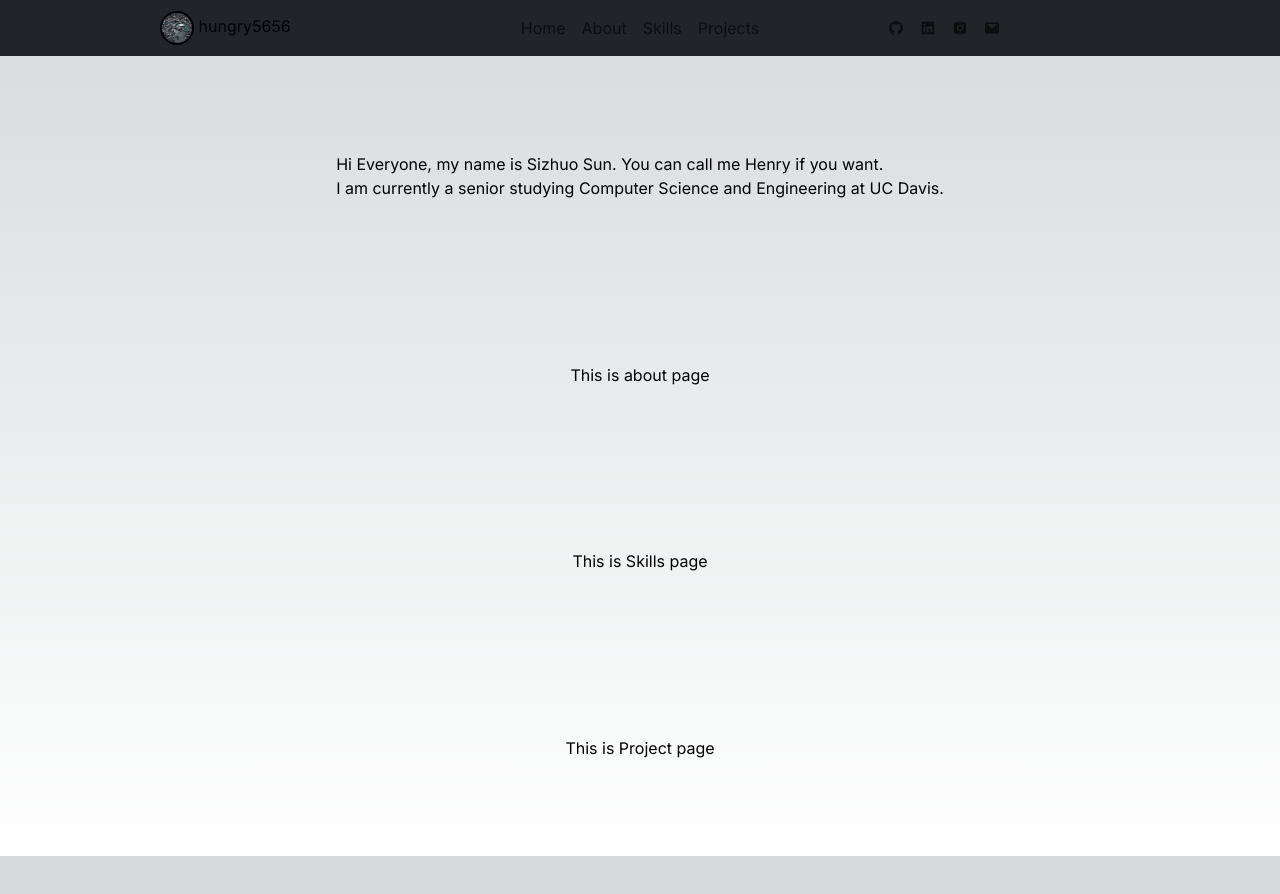
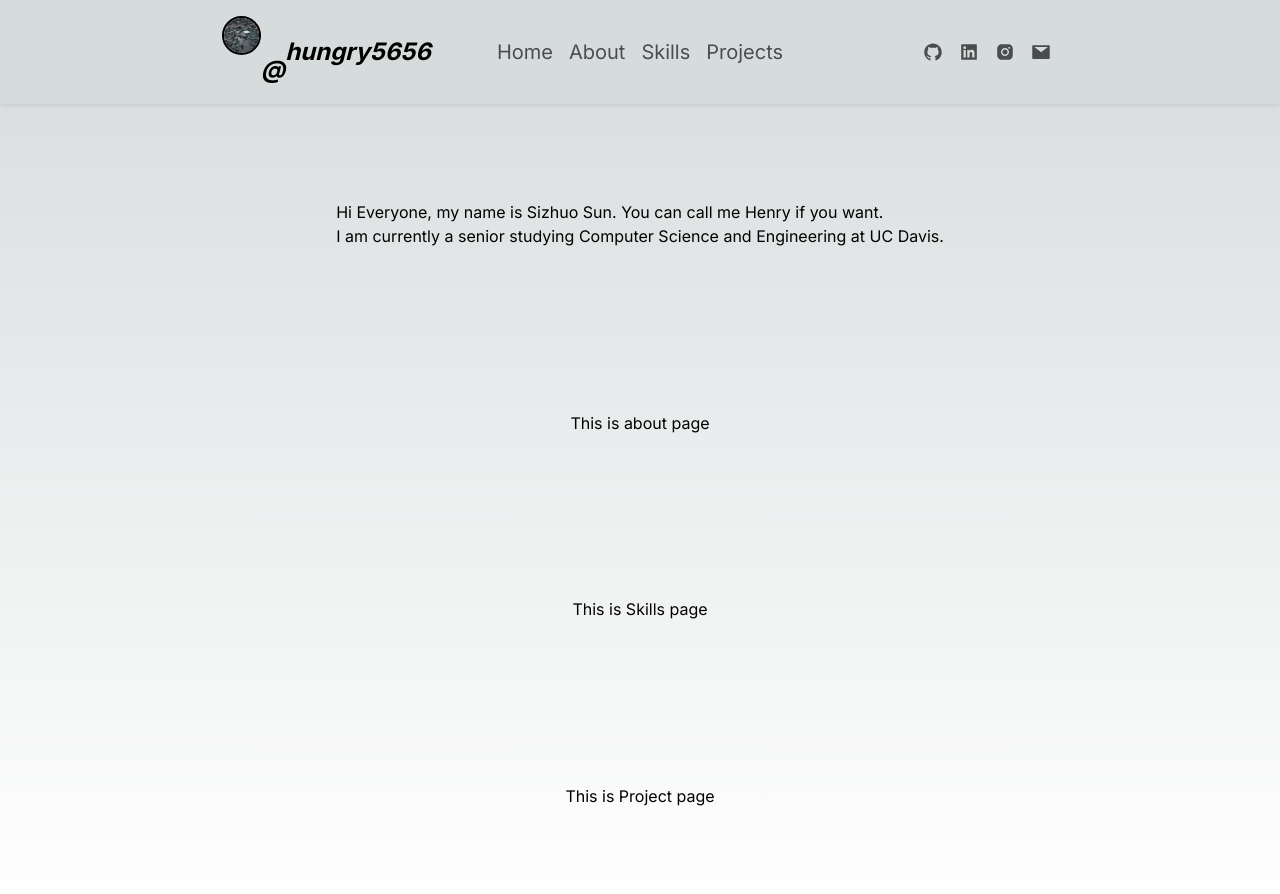
Before and after one commit to hungry5656/hungry5656.github.io, a Next.js app: page / in a window 1280 px wide. Shown: the top 894 px of the page. Before the commit the page ends 856 px from the top, so only its background shows below. Built offline with nearby package versions, Linux system fonts and the light colour scheme.

Commit message:
reorganize the header

```diff
--- a/src/app/layout.js
+++ b/src/app/layout.js
@@ -1,4 +1,5 @@
 import 'bootstrap/dist/css/bootstrap.css'
+import styles from "../scss/main.module.scss"
 import './globals.css'
 import { Inter } from 'next/font/google'
 import {MyMetadata, MyHeader} from 'src/components'
--- a/src/app/page.js
+++ b/src/app/page.js
@@ -4,11 +4,13 @@ import {AboutSection, HomeSection, ProjectSection, SkillsSection} from "src/sect
 
 export default function Home() {
   return (
+    <div className="container-md">
       <main className="flex min-h-screen flex-col items-center justify-between p-24">
         <HomeSection />
         <AboutSection />
         <SkillsSection />
         <ProjectSection />
       </main>
+    </div>
   )
 }
--- a/src/components/MyContact.jsx
+++ b/src/components/MyContact.jsx
@@ -1,10 +1,12 @@
 "use client"
 
 import {CONTACT_CONST} from "../constants"
+import styles from "../scss/main.module.scss"
 
 export function MyContact(){
     return (
-        <ul style={{float:"right"}} className="navbar-nav w-25">
+        <div className={styles.ul_r}>
+        <ul style={{float:"right"}} className="navbar-nav">
             {CONTACT_CONST.map((elem) => (
                 <li key={elem.id}>
                     <a
@@ -18,5 +20,6 @@ export function MyContact(){
                 </li>
             ))}
         </ul>
+        </div>
     )
 }
--- a/src/components/MyHeader.jsx
+++ b/src/components/MyHeader.jsx
@@ -1,20 +1,25 @@
 "use client"
 
+import styles from "../scss/main.module.scss"
 import {MyMenu, MyContact, MyNamespace} from "./index"
 
 export function MyHeader(){
 
     let mainHeader;
     mainHeader = (
-        <div className="d-flex justify-content-center bg-dark">
-            <div className="w-75">
-                <nav className="navbar navbar-expand">
-                    <MyNamespace />
-                    <MyMenu />
-                    <MyContact />
-                </nav>
+        <header className="sticky top-0 z-10 bg-inherit shadow-sm">
+            <div className="container-md d-flex justify-content-center">
+                {/* <div className=""> */}
+                    <div className={`${styles.avatarHeader} w-75`}>
+                        <nav className={`navbar navbar-expand w-100 py-3 ${styles.MyNav}`}>
+                            <MyNamespace />
+                            <MyMenu />
+                            <MyContact />
+                        </nav>
+                    </div>
+                {/* </div> */}
             </div>
-        </div>
+        </header>
     );
     return mainHeader;
 }
--- a/src/components/MyMenu.jsx
+++ b/src/components/MyMenu.jsx
@@ -1,6 +1,7 @@
 "use client"
 
 import {MENU_CONST} from "../constants"
+import styles from "../scss/main.module.scss"
 
 export function MyMenu({ onClick = () => {} }){
     let rootMenu;
@@ -10,7 +11,8 @@ export function MyMenu({ onClick = () => {} }){
     };
 
     rootMenu = (
-        <ul className="navbar-nav navbar-center justify-content-center w-50">
+        <div className={styles.ul_c}>
+        <ul className="navbar-nav navbar-center justify-content-center">
             {MENU_CONST.map((menuElem) => (
                 <li key={menuElem.id}>
                     <a
@@ -24,6 +26,7 @@ export function MyMenu({ onClick = () => {} }){
                 </li>
             ))}
         </ul>
+        </div>
     );
 
     return rootMenu;
--- a/src/components/MyNamespace.jsx
+++ b/src/components/MyNamespace.jsx
@@ -1,22 +1,30 @@
 "use client"
 
 import Link from 'next/link';
+import styles from "../scss/main.module.scss"
 import {NAMESPACE_CONST} from "../constants"
 // import {} from ""
 // import '../scss/header.module.scss'
 
 export function MyNamespace(){
     return (
-        <ul className="navbar-nav navbar-left justify-content-left w-25">
-                <li key={NAMESPACE_CONST.id}>
+        <div className={styles.ul_l}>
+            <ul className="navbar-nav navbar-left justify-content-left">
+                <li key="0">
                     <Link href="/">
-                        <span class="rounded-circle d-inline-block border-2 border-black">
-                            <img src={NAMESPACE_CONST.url} width="30" height="30" className="rounded-circle d-inline-block align-center" alt="Logo" />
-                        </span>
-                        &nbsp;
+                        <div className="rounded-circle d-inline-block border-2 border-black">
+                            <img src={NAMESPACE_CONST.url} width="40" height="40" className="rounded-circle d-inline-block align-center" alt="Logo" />
+                        </div>
+                    </Link>
+                </li>
+                <li key={NAMESPACE_CONST.id} className={`${styles.box_v_middle} ${styles.NameSpace}`}>
+                    &nbsp;
+                    @
+                    <Link href="/">
                         {NAMESPACE_CONST.name}
                     </Link>
                 </li>
-        </ul>
+            </ul>
+        </div>
     )
 }
--- a/src/constants/namespace.jsx
+++ b/src/constants/namespace.jsx
@@ -1,5 +1,5 @@
 export const NAMESPACE_CONST = {
-    id: "0",
+    id: "1",
     name: "hungry5656",
     url: "/favicons/android-chrome-192x192.png",
 }
--- /dev/null
+++ b/src/scss/section/header.scss
@@ -0,0 +1,46 @@
+.avatarHeader {
+    display: block;
+    // border-radius: 200px;
+    // box-sizing: border-box;
+    // background-color: #DDD;
+    // border: 5px solid #cfd8dc;
+}
+
+.MyNav {
+
+    li {
+        font-size: 125%;
+    }
+
+    .NameSpace {
+        font-style: italic;
+        font-weight: bold;
+        font-size: 150%;
+    }
+
+    .ul_l {
+        text-align: left;
+        width: 25%;
+        text-align: center;
+    }
+
+    .ul_r {
+        text-align: right;
+        width: 25%;
+        float: right;
+    }
+
+    .ul_c {
+        text-align: center;
+        width: 50%;
+    }
+
+    .navWrapper {
+        width: 100%
+    }
+
+    .box_v_middle {
+        display: flex;
+        align-items: center;
+    }
+}
```
Also changed, not shown: src/scss/header.module.scss (deleted, +0 -7 lines), src/scss/main.module.scss (renamed from src/scss/main.scss). Lines whose indentation alone changed are shown as unchanged.
